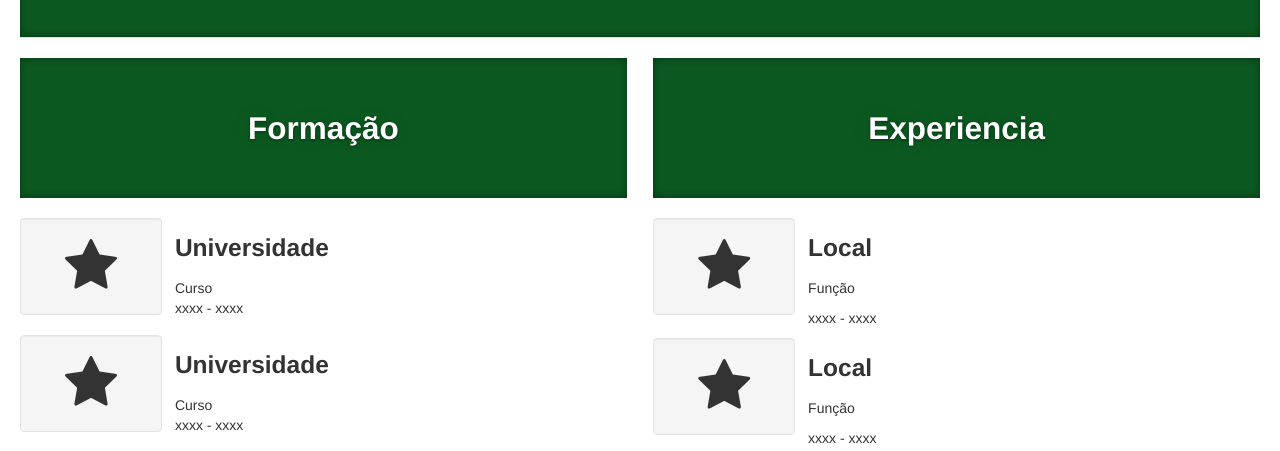
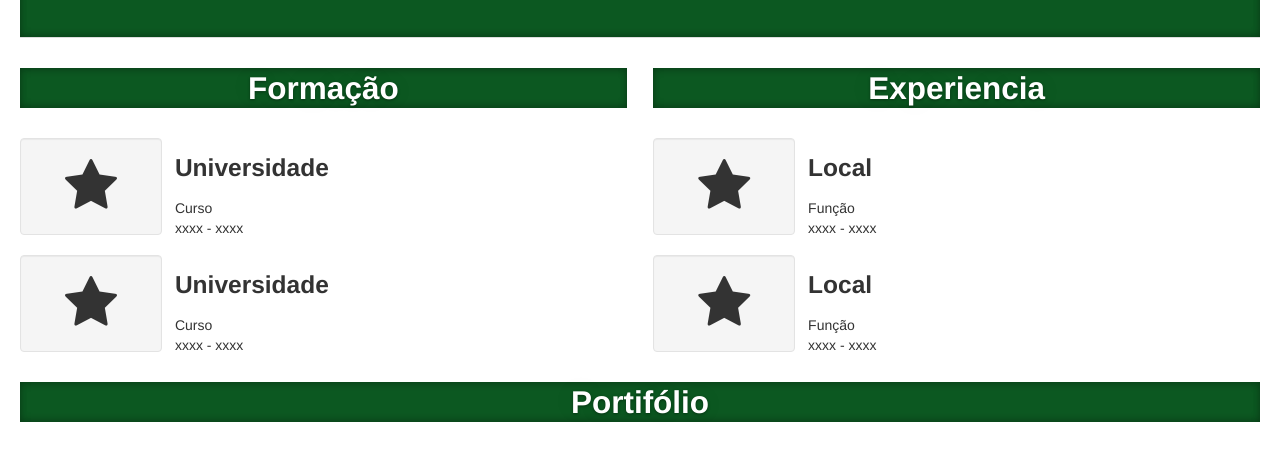
Before and after one commit to runys/github-curriculum-template, a plain HTML site: page index.html in a window 1280 px wide. Shown: the part 283-734 px from the top of the page. Drawn offline with Linux system fonts and the light colour scheme.

Commit message:
Corrected the titles size.

```diff
--- a/assets/css/docs.css
+++ b/assets/css/docs.css
@@ -105,6 +105,7 @@ hr.soften {
      -moz-box-shadow: inset 0 3px 7px rgba(0,0,0,.2), inset 0 -3px 7px rgba(0,0,0,.2);
           box-shadow: inset 0 3px 7px rgba(0,0,0,.2), inset 0 -3px 7px rgba(0,0,0,.2);
 }
+
 .jumbotron h1 {
   font-size: 80px;
   font-weight: bold;
--- /dev/null
+++ b/assets/css/git-curriculum.css
@@ -0,0 +1,5 @@
+/*Custom Jumbotron*/
+
+.jumbotron-title{
+  padding: 0px 0;
+}
--- a/index.html
+++ b/index.html
@@ -8,6 +8,8 @@
 	<link rel="stylesheet" href="assets/css/bootstrap.css">
 	<link rel="stylesheet" href="assets/css/docs.css">
 	<link rel="stylesheet" href="assets/font-awesome/css/font-awesome.css"><!--Font Awesome-->
+	<!-- Custom CSS -->
+	<link rel="stylesheet" href="assets/css/git-curriculum.css">
 	<!--End Style -->
 </head>
 
@@ -77,12 +79,12 @@
 
 		<br>
 
-		<!--  -->
+		<!-- Formação e Experiencia -->
 		<div class="row-fluid">
 			<!-- Formacao -->
 			<div class="span6">
 				<!-- mudar o tamanho disso -->
-				<div class="jumbotron"><h2>Formação</h2></div>
+				<div class="jumbotron jumbotron-title"><h2>Formação</h2></div>
 				<br>
 				<div class="row-fluid">
 					<div class="span3 well"><center><i class="icon-star icon-4x"></i></center></div>
@@ -104,15 +106,14 @@
 
 			<!-- Experiencia -->
 			<div class="span6">
-				<div class="jumbotron"><h2>Experiencia</h2></div>
+				<div class="jumbotron jumbotron-title"><h2>Experiencia</h2></div>
 				<br>
 				<!-- Objeto -->
 				<div class="row-fluid">
 					<div class="span3 well"><center><i class="icon-star icon-4x"></i></center></div>
 					<div class="span3">
 						<h3>Local</h3>
-						<p>Função</p>
-						<p>xxxx - xxxx</p>
+						<p>Função<br>xxxx - xxxx</p>
 					</div>
 				</div>
 				<!-- Outro objeto -->
@@ -120,16 +121,16 @@
 					<div class="span3 well"><center><i class="icon-star icon-4x"></i></center></div>
 					<div class="span3">
 						<h3>Local</h3>
-						<p>Função</p>
-						<p>xxxx - xxxx</p>
+						<p>Função<br>xxxx - xxxx</p>
 					</div>
 				</div>
 			</div>
 		</div>
 
+		<!-- Portifolio -->
 		<div class="row-fluid">
 			<!-- titulo -->
-			<div class="jumbotron"><center><h2>Portifólio</h2></center></div>
+			<div class="jumbotron jumbotron-title"><center><h2>Portifólio</h2></center></div>
 			<br>
 			<!-- primeira linha de projetos -->
 			<div class="row-fluid">
@@ -186,7 +187,6 @@
 					</div>
 				</div>
 			</div>
-
 		</div>
 
 		<br>
```
